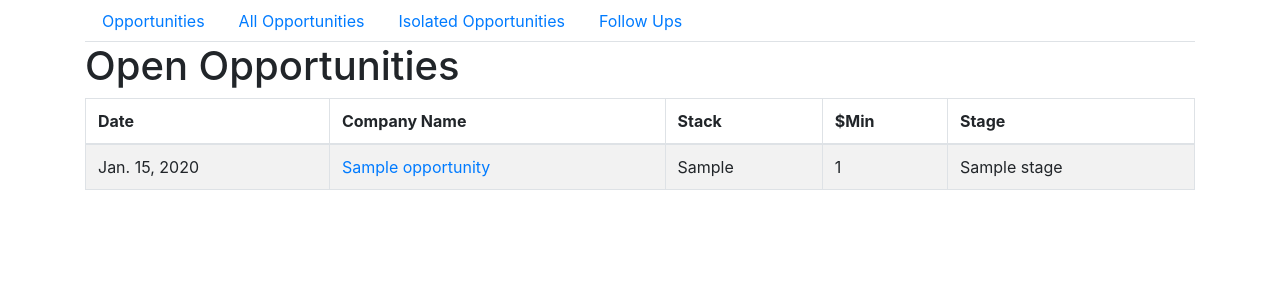
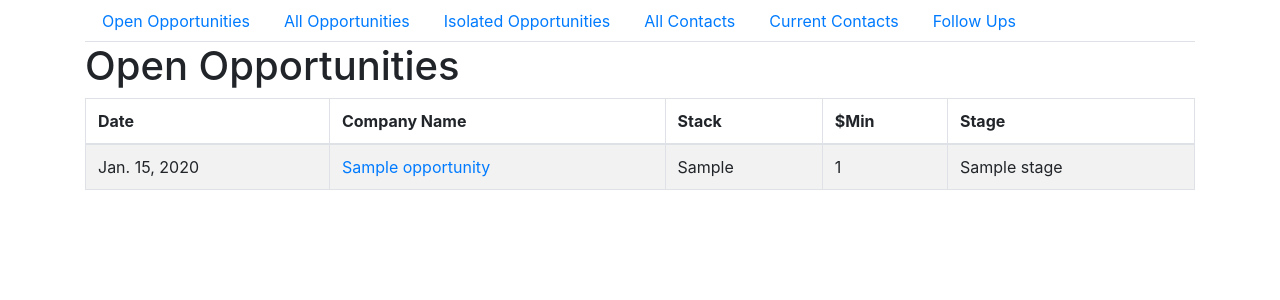
Before and after one commit to scedastic/opportunity_tracker, a Django app: page / in a window 1280 px wide. Shown: the top 300 px of the page. Run offline with Django 4.2, Linux system fonts and the light colour scheme; tables that the repository leaves empty hold one stand-in row (values such as "Sample post"); some libraries are stand-ins or nearby versions.

Commit message:
add contacts page

```diff
--- a/opportunity_tracker/templates/nav.html
+++ b/opportunity_tracker/templates/nav.html
@@ -1,6 +1,6 @@
 <ul class="nav nav-tabs">
   <li class="nav-item">
-    <a class="nav-link " aria-current="page" href="{% url 'open-opportunities' %}">Opportunities</a>
+    <a class="nav-link " aria-current="page" href="{% url 'open-opportunities' %}">Open Opportunities</a>
   </li>
   <li class="nav-item">
     <a class="nav-link " aria-current="page" href="{% url 'all-opportunities' %}">All Opportunities</a>
@@ -12,6 +12,12 @@
       Isolated Opportunities</a>
   </li>
   <li class="nav-item">
+    <a class="nav-link " aria-current="page" href="{% url 'all-contacts' %}">All Contacts</a>
+  </li>
+  <li class="nav-item">
+    <a class="nav-link " aria-current="page" href="{% url 'current-contacts' %}">Current Contacts</a>
+  </li>
+  <li class="nav-item">
     <a class="nav-link " aria-current="page" href="{% url 'current-follow-ups' %}">Follow Ups</a>
   </li>
 </ul>
```
